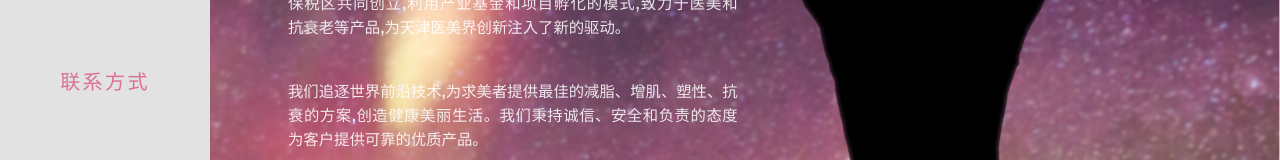
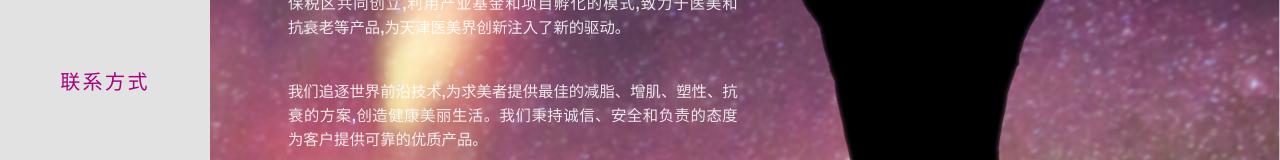
Before and after one commit to 702675516/github_to_jenkins, a Nuxt app: page / in a window 1280 px wide. Shown: the part 443-603 px from the top of the page. Built offline with nearby package versions, Linux system fonts and the light colour scheme; a web font is replaced by a local one.

Commit message:
修改字体颜色

```diff
--- a/assets/css/aside-nav-menu.scss
+++ b/assets/css/aside-nav-menu.scss
@@ -34,12 +34,12 @@
         transition: all .4s;
 
         &.active-link {
-          color: palevioletred;
+          color: rgba(164,0,127,1);
         }
       }
 
       & > a:hover {
-        color: palevioletred;
+        color: rgba(164,0,127,1);
       }
     }
 
--- a/assets/css/middle-pipeline.scss
+++ b/assets/css/middle-pipeline.scss
@@ -50,7 +50,7 @@
         left: 23.5%;
         top: 55%;
         & > h1{
-          color: #b000b0;
+          color: rgba(164,0,127,1);
         }
       }
 
@@ -59,7 +59,7 @@
         position: absolute;
         top: 76%;
         & > h1{
-          color: #b000b0;
+          color: rgba(164,0,127,1);
           font-size: 23px;
         }
       }
```
